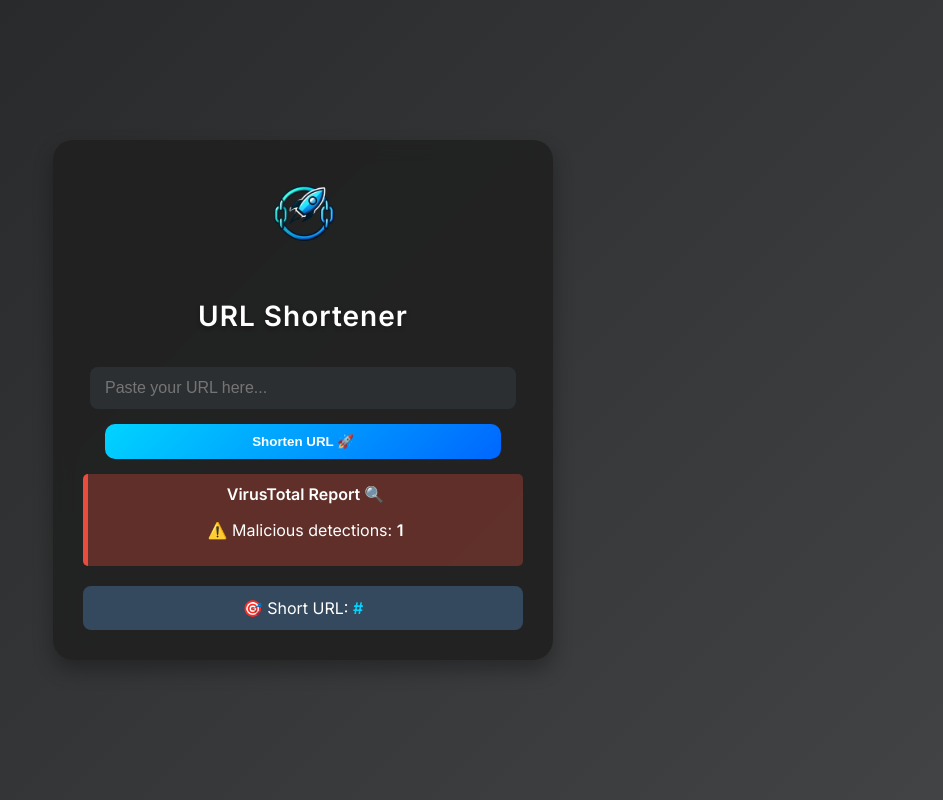
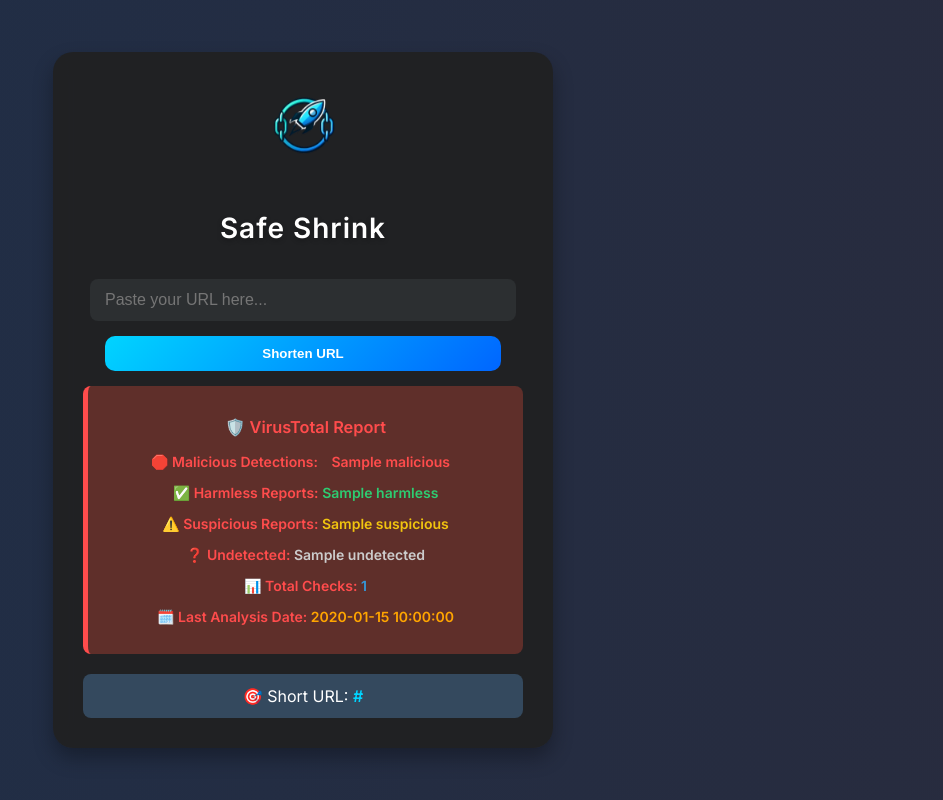
Before and after one commit to VishApp/safe-shrink, a Flask app: template app/templates/index.html in a window 1280 px wide. Shown: the whole page, without its empty margins (337-1280 px from the left). Run offline with Flask 3, Linux system fonts and the light colour scheme; the template is opened without the code that fills it: most values are stand-ins (such as "Sample title", 1, 10 or a date in 2020).

Commit message:
initial commit

```diff
--- a/app/static/style.css
+++ b/app/static/style.css
@@ -1,14 +1,29 @@
 @import url('https://fonts.googleapis.com/css2?family=Inter:wght@400;600&display=swap');
 
+/* Animated Gradient Background */
 body {
     font-family: 'Inter', sans-serif;
-    background: linear-gradient(135deg, #232526, #414345);
+    background: linear-gradient(270deg, #1e1e2f, #2a2b3c, #1f2e47, #002244);
+    background-size: 400% 400%;
+    animation: gradientAnimation 10s ease infinite;
     display: flex;
     justify-content: center;
     align-items: center;
     height: 100vh;
     margin: 0;
     color: #fff;
+}
+
+@keyframes gradientAnimation {
+    0% {
+        background-position: 0% 50%;
+    }
+    50% {
+        background-position: 100% 50%;
+    }
+    100% {
+        background-position: 0% 50%;
+    }
 }
 
 .container {
@@ -168,7 +183,6 @@
 }
 
 .malicious {
-    background-color: #e74c3c;
     color: white;
     padding: 10px;
     border-radius: 5px;
@@ -180,3 +194,67 @@
     padding: 10px;
     border-radius: 5px;
 }
+
+.report {
+    background: #1e1e2f;
+    color: #fff;
+    padding: 15px;
+    border-radius: 8px;
+    border-left: 5px solid;
+    margin-top: 15px;
+    font-size: 14px;
+}
+
+.report.malicious {
+    border-color: #ff4c4c;
+}
+
+.report.safe {
+    border-color: #2ecc71;
+}
+
+.report a {
+    color: #00d4ff;
+    text-decoration: none;
+    font-weight: bold;
+    word-wrap: break-word;
+    word-break: break-all;
+    overflow-wrap: break-word;
+    display: block;
+    max-width: 100%;
+    white-space: normal;
+}
+
+.report a:hover {
+    text-decoration: underline;
+}
+
+.malicious {
+    color: #ff4c4c;
+    font-weight: bold;
+}
+
+.harmless {
+    color: #2ecc71;
+    font-weight: bold;
+}
+
+.suspicious {
+    color: #f1c40f;
+    font-weight: bold;
+}
+
+.undetected {
+    color: #cccccc;
+    font-weight: bold;
+}
+
+.total-checks {
+    color: #3498db;
+    font-weight: bold;
+}
+
+.date {
+    color: #ffa500;
+    font-weight: bold;
+}
--- a/app/templates/index.html
+++ b/app/templates/index.html
@@ -2,7 +2,7 @@
 <html lang="en">
 <head>
     <meta charset="UTF-8">
-    <title>🚀 URL Shortener</title>
+    <title>Safe Shrink</title>
     <link rel="stylesheet" href="{{ url_for('static', filename='style.css') }}">
     <link href="https://fonts.googleapis.com/css2?family=Inter:wght@400;600&display=swap" rel="stylesheet">
     <script src="https://unpkg.com/feather-icons"></script>
@@ -11,20 +11,40 @@
 <div class="container">
     <div class="card">
         <img src="{{ url_for('static', filename='logo.png') }}" alt="Logo" class="logo"/>
-        <h1>URL Shortener</h1>
+        <h1>Safe Shrink</h1>
         <form method="post">
-            <input type="url" name="url" placeholder="Paste your URL here..." required>
-            <button type="submit">Shorten URL 🚀</button>
+            <input type="url" name="url" placeholder="Paste your URL here..."
+                   value="{{ request.form['url'] if request.form.get('url') else '' }}" required>
+            <button type="submit">Shorten URL</button>
         </form>
 
         {% if vt_result %}
         <div class="report {{ 'malicious' if vt_result.malicious else 'safe' }}">
-            <strong>VirusTotal Report 🔍</strong>
-            {% if vt_result.malicious %}
-            <p>⚠️ Malicious detections: <strong>{{ vt_result.malicious_count }}</strong></p>
-            {% else %}
-            <p>✅ URL is Safe!</p>
-            {% endif %}
+            <h3>🛡️ VirusTotal Report</h3>
+
+            <p><strong>🛑 Malicious Detections:</strong>
+                <span class="malicious">{{ vt_result.malicious }}</span>
+            </p>
+
+            <p><strong>✅ Harmless Reports:</strong>
+                <span class="harmless">{{ vt_result.harmless }}</span>
+            </p>
+
+            <p><strong>⚠️ Suspicious Reports:</strong>
+                <span class="suspicious">{{ vt_result.suspicious }}️</span>
+            </p>
+
+            <p><strong>❓ Undetected:</strong>
+                <span class="undetected">{{ vt_result.undetected }}</span>
+            </p>
+
+            <p><strong>📊 Total Checks:</strong>
+                <span class="total-checks">{{ vt_result.total_checks }}</span>
+            </p>
+
+            <p><strong>🗓️ Last Analysis Date:</strong>
+                <span class="date">{{ vt_result.last_analysis_date }}</span>
+            </p>
         </div>
         {% endif %}
 
```
Also changed, not shown: README.md, app/static/Screenshot1.png (deleted), app/static/Screenshot2.png (deleted).
